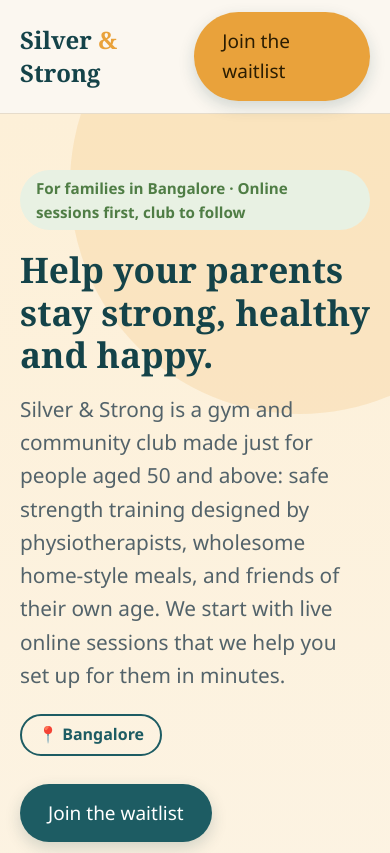
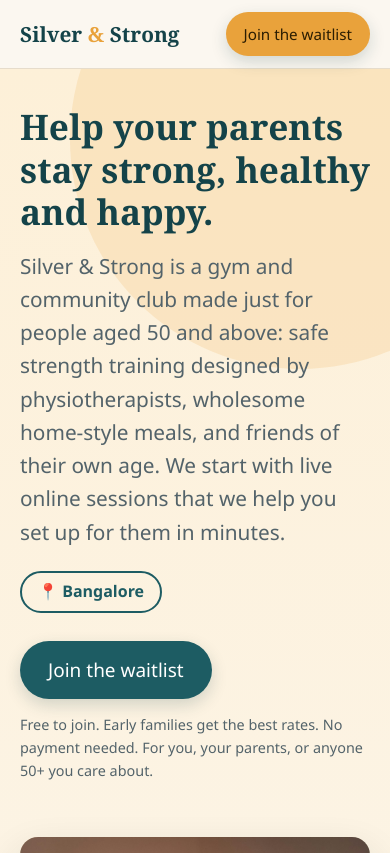
Before and after one commit to srohan8/SilvernStrong, a plain HTML site: page index.html in a window 390 px wide. Shown: the top 853 px of the page. Drawn offline with Linux system fonts and the light colour scheme.

Commit message:
Remove hero tag, mobile fixes
Co-Authored-By: Claude Sonnet 5.5 <noreply@anthropic.com>

```diff
--- a/index.html
+++ b/index.html
@@ -21,7 +21,7 @@
   p{margin:0 0 1em}
   a{color:var(--teal)}
   .wrap{max-width:1080px;margin:0 auto;padding-inline:20px}
-  section{padding-block:64px}
+  section{padding-block:64px;scroll-margin-top:72px}
   .skip{position:absolute;left:-999px}
   .skip:focus{left:10px;top:10px;background:#fff;padding:10px;z-index:9}
 
@@ -131,6 +131,11 @@
     .hero .grid,.signup .grid,.three,.three.two,.why{grid-template-columns:1fr}
     .row2,.opts{grid-template-columns:1fr}
     .hide-sm{display:none}
+    .top .btn{padding:10px 18px;min-height:44px;font-size:.95rem;white-space:nowrap}
+    .logo{font-size:1.3rem;white-space:nowrap}
+    .hero{padding-block:36px 56px}
+    form{padding:22px 18px}
+    .hero-card{padding:22px}
   }
   @media (prefers-reduced-motion:reduce){html{scroll-behavior:auto}.card{transition:none}.card:hover{transform:none}}
 </style>
@@ -149,7 +154,6 @@
 <section class="hero">
   <div class="wrap grid">
     <div>
-      <span class="pill">For families in Bangalore · Online sessions first, club to follow</span>
       <h1>Help your parents stay strong, healthy and happy.</h1>
       <p class="lead">Silver &amp; Strong is a gym and community club made just for people aged 50 and above: safe strength training designed by physiotherapists, wholesome home-style meals, and friends of their own age. We start with live online sessions that we help you set up for them in minutes.</p>
       <div class="cities" aria-label="Launching in">
```
